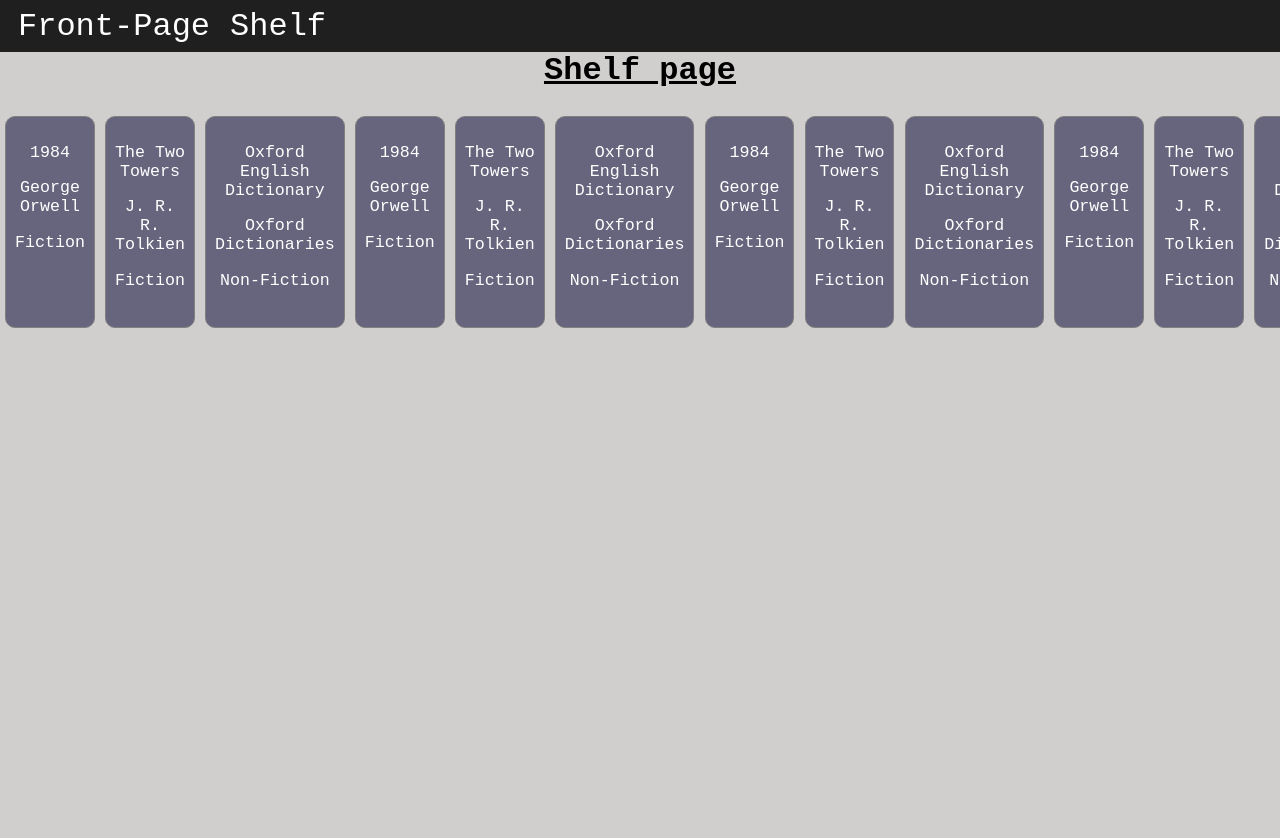
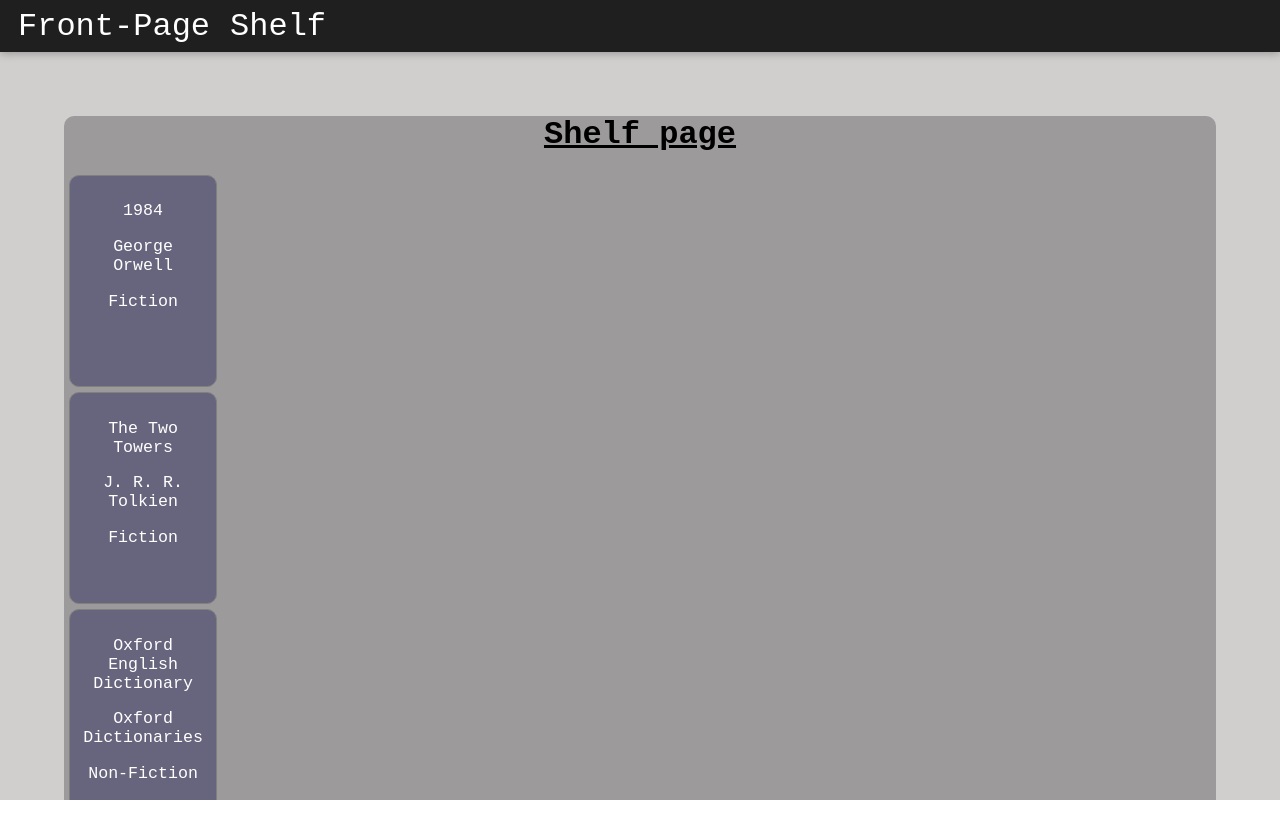
Before and after one commit to Papgooner/bookshelf_project, a React (Create React App) app in the folder bookshelf/: page /Shelf in a window 1280 px wide. Shown: the top 838 px of the page. After the commit the page ends 800 px from the top, so only its background shows below. Built offline with nearby package versions, Linux system fonts and the light colour scheme.

Commit message:
css changes

```diff
--- a/bookshelf/src/App.js
+++ b/bookshelf/src/App.js
@@ -4,7 +4,6 @@
 import ErrorPage from './pages/errorPage/errorPage';
 import FrontPage from './pages/frontPage/frontPage';
 import ShelfPage from './pages/shelfPage/shelfPage';
-import BookList from './components/bookList';
 
 function App() {
   return (
--- a/bookshelf/src/pages/shelfPage/shelfPage.css
+++ b/bookshelf/src/pages/shelfPage/shelfPage.css
@@ -5,17 +5,23 @@
     font-size: 2.5vw;
 }
 
-.stopDivEscaping {
-    overflow-x: hidden;
-    position: relative;
-    width: 100%;
-    height: 91.9vh;
-    overflow: hidden;
-    display:flex;
-    flex-direction:row;
+#contentDiv {
+    background-color: rgb(156, 154, 154);
+    border-radius: 10px;
+    top: 0px;
+    height: auto;
+    width: 90%;
+    margin-left: 5%;
+    margin-top: 5%;
+}
+
+#shelfPageDiv {
+    align-items: center;
+    position: fixed;
+    top: 0;
+    left: 0;
+    bottom: 0;
+    right: 0;
+    overflow: auto;
     background-color: rgb(209, 206, 206);
 }
-
-#contentDiv {
-    background-color: rgb(209, 206, 206);
-}
--- a/bookshelf/src/pages/shelfPage/shelfPage.js
+++ b/bookshelf/src/pages/shelfPage/shelfPage.js
@@ -13,16 +13,16 @@
     };
     const showBooks = data?.map((pol) => <Book key={pol.id} title={pol.title} id={pol.id} author={pol.author} genre={pol.genre} />)
     return (
-        <div>
+        <div id="shelfPageDiv">
             <div id="navDiv">
                 <NavBar />
                 </div>
                 <div id="contentDiv">
+                    <div id="titleDiv">
         <h1>Shelf page</h1>
+        </div>
         <BookList sendData={collectData} />
-        <div className="stopDivEscaping">
-        {showBooks}
-        </div>
+        <>{showBooks}</>
         </div>
         </div>
     )
```
Also changed, not shown: bookshelf/package.json (+5 -2 lines), 1 other file (tests, documents, lock files or other folders).
